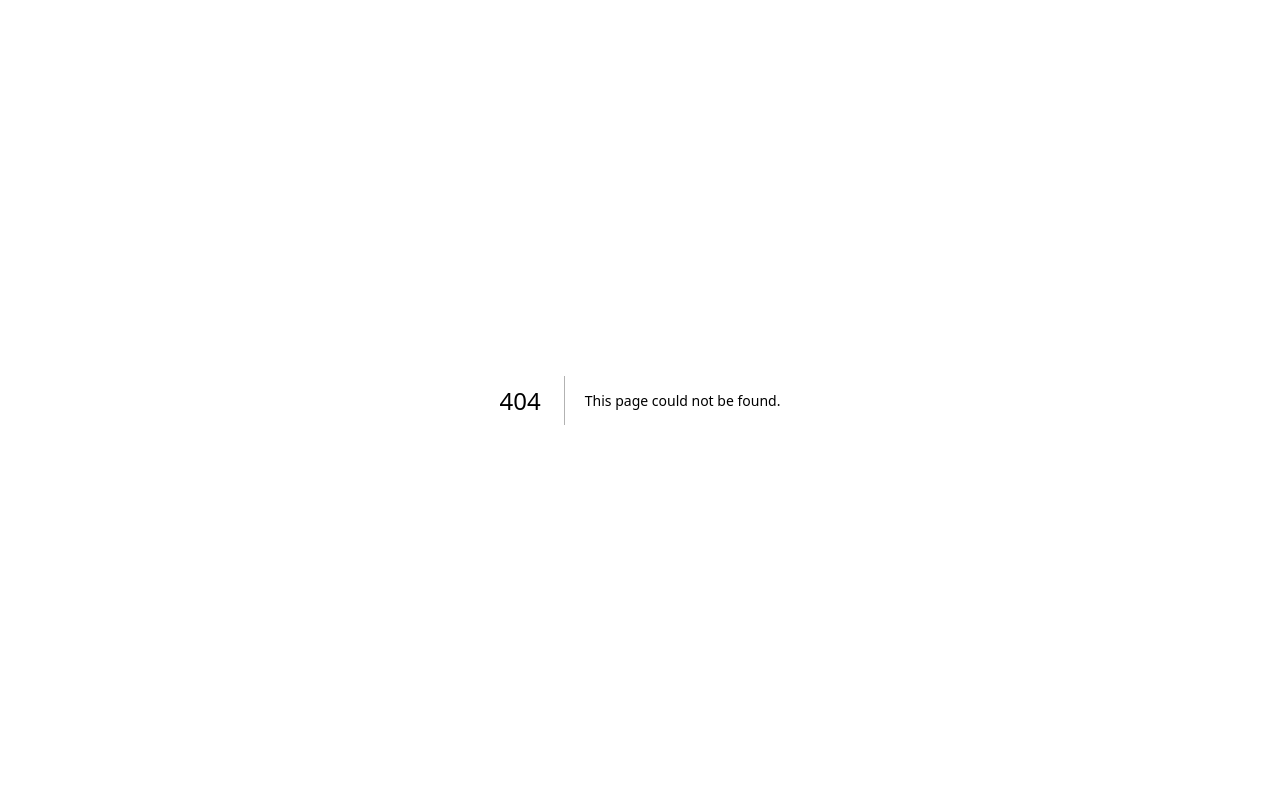
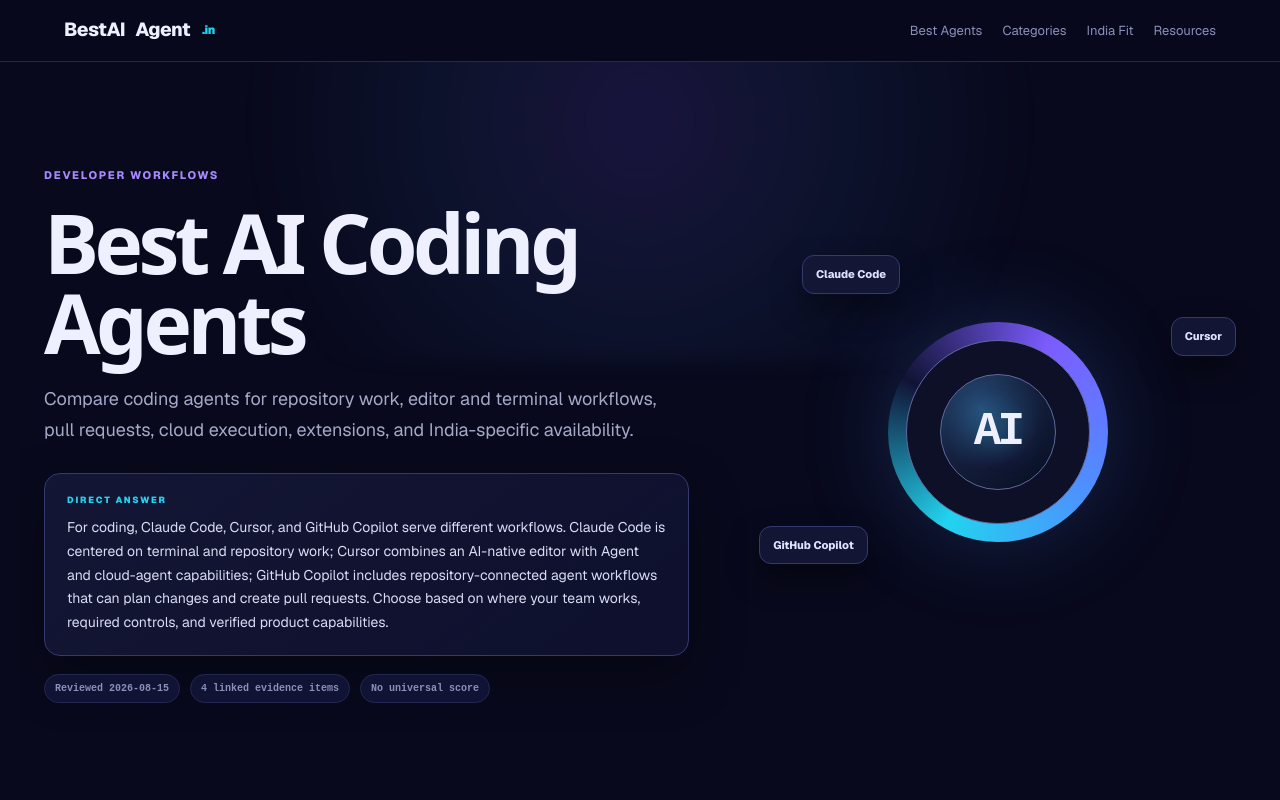
Before and after one commit to CodesbyFebin/Best-Ai-Agents, a Next.js app: page /best-ai-agent-for-coding in a window 1280 px wide. Before the commit this address had no page. Shown: the top 800 px of the page. Built offline with nearby package versions, Linux system fonts and the light colour scheme.

Commit message:
feat: add coding AI agent evidence pillar

```diff
--- /dev/null
+++ b/app/best-ai-agent-for-coding/page.tsx
@@ -0,0 +1,26 @@
+import type { Metadata } from "next";
+import { notFound } from "next/navigation";
+import { PillarPage } from "@/src/components/pillars/PillarPage";
+import { getPillarManifest } from "@/src/lib/getPillarManifest";
+
+export const dynamic = "force-static";
+
+export const metadata: Metadata = {
+  title: "Best AI Coding Agents 2026 | BestAIAgent.in",
+  description:
+    "Compare Claude Code, Cursor, and GitHub Copilot by repository workflow, editor or terminal fit, cloud execution, and source evidence.",
+  alternates: { canonical: "https://bestaiagent.in/best-ai-agent-for-coding" },
+  openGraph: {
+    title: "Best AI Coding Agents — Evidence-Led Comparison",
+    description:
+      "Compare coding agents by verified workflow capabilities rather than unsupported universal scores.",
+    url: "https://bestaiagent.in/best-ai-agent-for-coding",
+    type: "website",
+  },
+};
+
+export default function BestAiAgentForCodingPage() {
+  const manifest = getPillarManifest("best-ai-agent-for-coding");
+  if (!manifest) notFound();
+  return <PillarPage manifest={manifest} />;
+}
```
